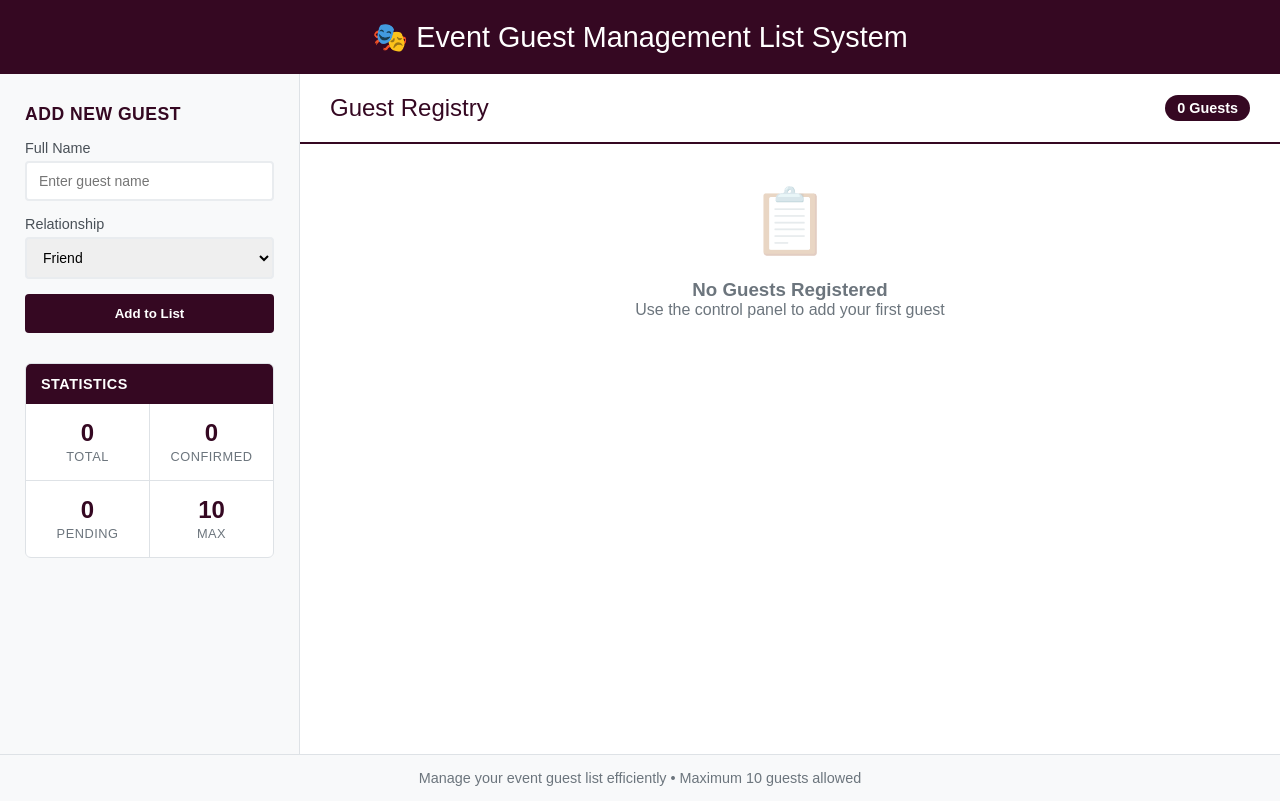
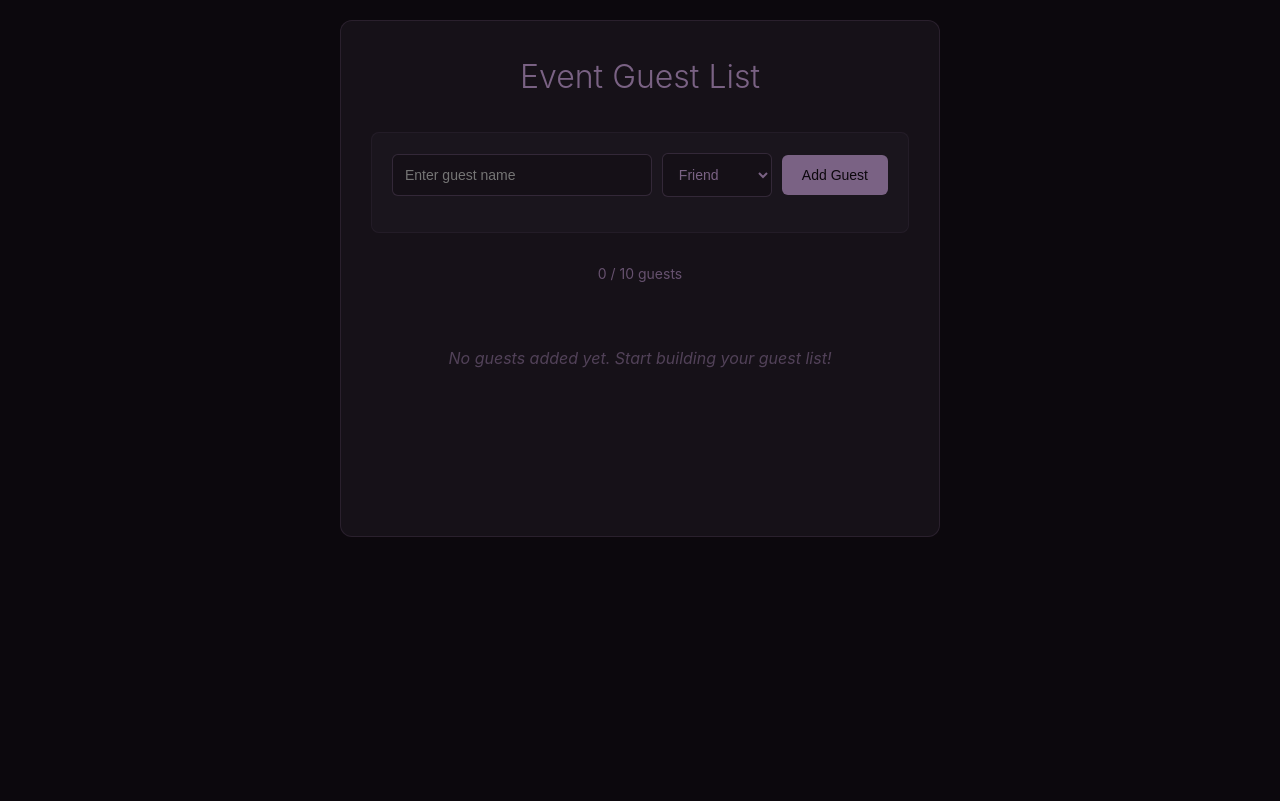
Before and after one commit to Grace-Eileen7/event-guest-list-manager, a plain HTML site: page index.html in a window 1280 px wide. Drawn offline with Linux system fonts and the light colour scheme.

Commit message:
Update UI layout and styling, changed position of containers and use deeper colors

```diff
--- a/index.html
+++ b/index.html
@@ -1,109 +1,77 @@
 <!DOCTYPE html>
 <html lang="en">
   <head>
-    <!-- Sets character encoding and responsive design -->
     <meta charset="UTF-8" />
+    <!-- Sets the character encoding to UTF-8 to support all characters -->
+
     <meta name="viewport" content="width=device-width, initial-scale=1.0" />
+    <!-- Makes the page responsive on all devices -->
 
-    <title>Document</title>
+    <title>Event Guest List!</title>
+    <!-- Title that appears in the browser tab -->
 
-    <!-- Link to external CSS stylesheet -->
     <link rel="stylesheet" href="style.css" />
+    <!-- Link to the external CSS file for styling -->
   </head>
+
   <body>
-    <!-- Header section -->
-    <div class="top-bar">
-      <h1>🎭 Event Guest Management List System</h1>
-    </div>
+    <!-- Page content starts here -->
+    <div class="container">
+      <!-- Wrapper div for layout and styling -->
 
-    <!-- Main content area containing form and guest list -->
-    <div class="main-area">
-      <!-- Left panel: Add guest form and statistics -->
-      <div class="control-panel">
+      <h1>Event Guest List</h1>
+      <!-- Main page heading -->
+
+      <div class="form-section">
+        <!-- Section that contains the form -->
+
+        <form id="guestForm">
           <!-- Form to add a new guest -->
-        <div class="form-section">
-          <div class="form-title">Add New Guest</div>
-          <form id="guestForm">
-            <!-- Guest name input -->
+
           <div class="form-group">
-              <label for="guestName">Full Name</label>
+            <!-- Groups input fields for layout -->
+
             <input
               type="text"
               id="guestName"
-                class="form-control"
               placeholder="Enter guest name"
               required
-              />
-            </div>
+            /><!-- Input field for entering the guest's name 'required' means the form won't submit if this is empty-->
 
-            <!-- Guest category/relationship selection -->
-            <div class="form-group">
-              <label for="guestCategory">Relationship</label>
-              <select id="guestCategory" class="form-control">
+            <select id="guestCategory">
+              <!-- Dropdown to select guest category -->
+
               <option value="friend">Friend</option>
               <option value="family">Family</option>
               <option value="colleague">Colleague</option>
             </select>
+
+            <button type="submit">Add Guest</button>
+            <!-- Button to submit the form and add guest -->
+          </div>
+        </form>
+
+        <div id="alertContainer"></div>
+        <!-- Area where alert messages (like errors) will show up -->
       </div>
 
-            <!-- Submit button -->
-            <button type="submit" class="btn-primary">Add to List</button>
-          </form>
+      <div class="guest-count">
+        <!-- Shows number of guests added -->
+
+        <span id="guestCount">0</span> / 10 guests
       </div>
 
-        <!-- Statistics section showing counts -->
-        <div class="stats-section">
-          <div class="stats-header">Statistics</div>
-          <div class="stats-grid">
-            <div class="stat-item">
-              <span class="stat-number" id="totalGuests">0</span>
-              <span class="stat-label">Total</span>
-            </div>
-            <div class="stat-item">
-              <span class="stat-number" id="attendingGuests">0</span>
-              <span class="stat-label">Confirmed</span>
-            </div>
-            <div class="stat-item">
-              <span class="stat-number" id="notAttendingGuests">0</span>
-              <span class="stat-label">Pending</span>
-            </div>
-            <div class="stat-item">
-              <span class="stat-number">10</span>
-              <span class="stat-label">Max</span>
-            </div>
+      <div class="guest-list" id="guestList">
+        <!-- List of added guests will appear here -->
+
+        <div class="empty-state" id="emptyState">
+          <!-- Default message when no guests are added yet -->
+          No guests added yet. Start building your guest list!
         </div>
       </div>
     </div>
 
-      <!-- Right panel: Displays guest list -->
-      <div class="guest-display">
-        <!-- Header showing title and count -->
-        <div class="guest-header">
-          <div class="guest-title">Guest Registry</div>
-          <div class="guest-count" id="guestCount">0 Guests</div>
-        </div>
-
-        <!-- Placeholder for dynamic alerts (e.g., error messages) -->
-        <div id="alertContainer"></div>
-
-        <!-- Container for guest list content -->
-        <div id="guestContainer">
-          <!-- Default empty state -->
-          <div class="empty-display">
-            <div class="empty-icon">📋</div>
-            <h3>No Guests Registered</h3>
-            <p>Use the control panel to add your first guest</p>
-          </div>
-        </div>
-      </div>
-    </div>
-
-    <!-- Footer or informational bar -->
-    <div class="bottom-bar">
-      Manage your event guest list efficiently • Maximum 10 guests allowed
-    </div>
-
-    <!-- Linking the main JavaScript file -->
-    <script src="src/index.js"></script>
+    <script src="src/script.js"></script>
+    <!-- Links the JavaScript file that handles all logic -->
   </body>
 </html>
--- a/style.css
+++ b/style.css
@@ -1,367 +1,259 @@
-/* RESET STYLES */
+/* Reset default browser styling and set box-sizing */
 * {
   margin: 0;
   padding: 0;
   box-sizing: border-box;
 }
 
-/* GLOBAL BODY STYLES */
+/* Base styles for the whole page */
 body {
-  font-family: "Arial", sans-serif;
-  background: white;
-  min-height: 100vh;
-  display: grid;
-  grid-template-rows: auto 1fr auto; /* top bar, main content, bottom bar */
+  font-family: -apple-system, BlinkMacSystemFont, "Segoe UI", Roboto, sans-serif;
+  background-color: #0c080d; /* dark background */
+  color: #7a6284; /* soft purple text */
+  line-height: 1.6;
+  padding: 20px;
 }
 
-/* TOP HEADER */
-.top-bar {
-  background: #350822;
-  color: white;
-  padding: 20px;
-  text-align: center;
-  position: sticky;
-  top: 0;
-  z-index: 100;
+/* Main container holding everything */
+.container {
+  max-width: 600px;
+  margin: 0 auto;
+  background-color: rgba(122, 98, 132, 0.1);
+  border-radius: 12px;
+  padding: 30px;
+  border: 1px solid rgba(122, 98, 132, 0.2);
 }
 
-.top-bar h1 {
-  font-size: 1.8rem;
-  font-weight: normal;
+/* Page title */
+h1 {
+  text-align: center;
+  margin-bottom: 30px;
+  color: #7a6284;
+  font-size: 2rem;
+  font-weight: 300;
 }
 
-/* MAIN GRID LAYOUT */
-.main-area {
-  display: grid;
-  grid-template-columns: 300px 1fr; /* sidebar and content */
-  height: calc(100vh - 120px);
-  overflow: hidden;
+/* Section with the form */
+.form-section {
+  margin-bottom: 30px;
+  padding: 20px;
+  background-color: rgba(122, 98, 132, 0.05);
+  border-radius: 8px;
+  border: 1px solid rgba(122, 98, 132, 0.1);
 }
 
-/* SIDEBAR PANEL */
-.control-panel {
-  background: #f8f9fa;
-  border-right: 1px solid #dee2e6;
-  padding: 30px 25px;
-  overflow-y: auto;
-}
-
-/* FORM SECTION */
-.form-section {
-  margin-bottom: 30px;
-}
-
-.form-title {
-  font-size: 1.1rem;
-  font-weight: 600;
-  color: #350822;
+/* Group input and dropdown neatly in one row */
+.form-group {
+  display: flex;
+  gap: 10px;
   margin-bottom: 15px;
-  text-transform: uppercase;
-  letter-spacing: 0.5px;
-}
-
-.form-group {
-  margin-bottom: 15px;
-}
-
-.form-group label {
-  display: block;
-  margin-bottom: 5px;
-  font-weight: 500;
-  color: #495057;
-  font-size: 0.9rem;
-}
-
-.form-control {
-  width: 100%;
-  padding: 10px 12px;
-  border: 2px solid #e9ecef;
-  border-radius: 4px;
-  font-size: 14px;
-  transition: border-color 0.2s;
-}
-
-.form-control:focus {
-  outline: none;
-  border-color: #350822;
-}
-
-/*  FORM BUTTON */
-.btn-primary {
-  width: 100%;
-  background: #350822;
-  color: white;
-  border: none;
-  padding: 12px;
-  border-radius: 4px;
-  font-weight: 600;
-  cursor: pointer;
-  transition: background-color 0.2s;
-}
-
-.btn-primary:hover {
-  background: #4a0c2e;
-}
-
-/*  STATS PANEL  */
-.stats-section {
-  background: white;
-  border: 1px solid #dee2e6;
-  border-radius: 6px;
-  overflow: hidden;
-}
-
-.stats-header {
-  background: #350822;
-  color: white;
-  padding: 12px 15px;
-  font-weight: 600;
-  font-size: 0.9rem;
-  text-transform: uppercase;
-  letter-spacing: 0.5px;
-}
-
-.stats-grid {
-  display: grid;
-  grid-template-columns: 1fr 1fr;
-  gap: 1px;
-  background: #dee2e6;
-}
-
-.stat-item {
-  background: white;
-  padding: 15px;
-  text-align: center;
-}
-
-.stat-number {
-  display: block;
-  font-size: 1.5rem;
-  font-weight: bold;
-  color: #350822;
-}
-
-.stat-label {
-  font-size: 0.8rem;
-  color: #6c757d;
-  text-transform: uppercase;
-  letter-spacing: 0.5px;
-}
-
-/* GUEST DISPLAY AREA */
-.guest-display {
-  background: white;
-  overflow-y: auto;
-  position: relative;
-}
-
-.guest-header {
-  position: sticky;
-  top: 0;
-  background: white;
-  border-bottom: 2px solid #350822;
-  padding: 20px 30px;
-  display: flex;
-  justify-content: space-between;
   align-items: center;
 }
 
-.guest-title {
-  font-size: 1.5rem;
-  font-weight: 300;
-  color: #350822;
+/* Text input styling */
+input[type="text"] {
+  flex: 1;
+  padding: 12px;
+  border: 1px solid rgba(122, 98, 132, 0.3);
+  border-radius: 6px;
+  background-color: rgba(12, 8, 13, 0.3);
+  color: #7a6284;
+  font-size: 14px;
 }
 
-.guest-count {
-  background: #350822;
-  color: white;
-  padding: 5px 12px;
-  border-radius: 15px;
-  font-size: 0.9rem;
-  font-weight: 600;
+/* Highlight input when active */
+input[type="text"]:focus {
+  outline: none;
+  border-color: #7a6284;
+  background-color: rgba(12, 8, 13, 0.5);
 }
 
-/*  GUEST CARDS GRID  */
-.guest-grid {
-  display: grid;
-  grid-template-columns: repeat(auto-fill, minmax(280px, 1fr));
-  gap: 20px;
-  padding: 30px;
+/* Dropdown styles */
+select {
+  padding: 12px;
+  border: 1px solid rgba(122, 98, 132, 0.3);
+  border-radius: 6px;
+  background-color: rgba(12, 8, 13, 0.3);
+  color: #7a6284;
+  font-size: 14px;
 }
 
-/* INDIVIDUAL GUEST CARD */
-.guest-card {
-  background: white;
-  border: 1px solid #dee2e6;
-  border-radius: 8px;
-  overflow: hidden;
-  transition: all 0.3s;
-  position: relative;
+/* Button styles */
+button {
+  padding: 12px 20px;
+  border: none;
+  border-radius: 6px;
+  background-color: #7a6284;
+  color: #0c080d;
+  cursor: pointer;
+  font-size: 14px;
+  font-weight: 500;
+  transition: all 0.2s ease;
 }
 
-.guest-card:hover {
-  box-shadow: 0 2px 6px rgba(53, 8, 34, 0.1);
+/* Button hover effect */
+button:hover {
+  background-color: rgba(122, 98, 132, 0.8);
   transform: translateY(-1px);
 }
 
-/* Guest card header styles */
-.guest-card-header {
-  background: linear-gradient(45deg, #350822, #5a1538);
-  color: white;
-  padding: 15px;
-  position: relative;
+/* Button click effect */
+button:active {
+  transform: translateY(0);
 }
 
+/* Shows how many guests have been added */
+.guest-count {
+  text-align: center;
+  margin-bottom: 20px;
+  font-size: 14px;
+  color: rgba(122, 98, 132, 0.8);
+}
+
+/* Area where guest cards appear */
+.guest-list {
+  min-height: 200px;
+}
+
+/* Each individual guest card */
+.guest-item {
+  display: flex;
+  align-items: center;
+  justify-content: space-between;
+  padding: 15px;
+  margin-bottom: 10px;
+  background-color: rgba(122, 98, 132, 0.1);
+  border-radius: 8px;
+  border: 1px solid rgba(122, 98, 132, 0.2);
+  animation: slideIn 0.3s ease;
+}
+
+/* Animation for guest cards sliding in */
+@keyframes slideIn {
+  from {
+    opacity: 0;
+    transform: translateX(-20px);
+  }
+  to {
+    opacity: 1;
+    transform: translateX(0);
+  }
+}
+
+/* Info section inside each guest card */
+.guest-info {
+  flex: 1;
+}
+
+/* Name of the guest */
 .guest-name {
-  font-size: 1.1rem;
-  font-weight: 600;
+  font-weight: 500;
   margin-bottom: 5px;
 }
 
-.guest-category {
-  font-size: 0.8rem;
-  opacity: 0.9;
-  text-transform: uppercase;
-  letter-spacing: 0.5px;
+/* Other details like category, RSVP, time */
+.guest-details {
+  font-size: 12px;
+  color: rgba(122, 98, 132, 0.7);
+  display: flex;
+  gap: 15px;
+  align-items: center;
 }
 
-/* Attendance status indicator */
-.guest-status {
-  position: absolute;
-  top: 15px;
-  right: 15px;
-  width: 12px;
-  height: 12px;
-  border-radius: 50%;
-  background: #4caf50; /* Confirmed */
-  border: 2px solid white;
+/* Styling for tags showing friend/family/colleague */
+.category-tag {
+  padding: 2px 8px;
+  border-radius: 12px;
+  font-size: 11px;
+  font-weight: 500;
 }
 
-.guest-status.not-attending {
-  background: #f44336; /* Not confirmed */
+/* Different background colors for each category */
+.category-friend {
+  background-color: rgba(122, 98, 132, 0.2);
+  color: #7a6284;
 }
 
-.guest-card-body {
-  padding: 15px;
+.category-family {
+  background-color: rgba(122, 98, 132, 0.3);
+  color: #7a6284;
 }
 
-.guest-meta {
-  font-size: 0.8rem;
-  color: #6c757d;
-  margin-bottom: 15px;
+.category-colleague {
+  background-color: rgba(122, 98, 132, 0.25);
+  color: #7a6284;
 }
 
-/* Guest card action buttons */
+/* RSVP text status styling */
+.rsvp-status {
+  font-weight: 500;
+}
+
+.rsvp-attending {
+  color: #7a6284;
+}
+
+.rsvp-not-attending {
+  color: rgba(122, 98, 132, 0.6);
+}
+
+/* Container for action buttons (edit, remove, rsvp) */
 .guest-actions {
   display: flex;
   gap: 8px;
-  justify-content: flex-end;
 }
 
-/* SMALL BUTTONS */
-.btn-sm {
+/* Reusable button styles */
+.btn-small {
   padding: 6px 12px;
-  border: none;
-  border-radius: 4px;
-  font-size: 0.8rem;
-  cursor: pointer;
-  transition: all 0.2s;
+  font-size: 12px;
 }
 
+/* Remove button */
+.btn-remove {
+  background-color: rgba(122, 98, 132, 0.3);
+  color: #7a6284;
+}
+
+.btn-remove:hover {
+  background-color: rgba(122, 98, 132, 0.5);
+}
+
+/* Edit button */
 .btn-edit {
-  background: #17a2b8;
-  color: white;
+  background-color: rgba(122, 98, 132, 0.2);
+  color: #7a6284;
 }
 
 .btn-edit:hover {
-  background: #138496;
+  background-color: rgba(122, 98, 132, 0.4);
 }
 
-.btn-toggle {
-  background: #ffc107;
-  color: #212529;
+/* RSVP toggle button */
+.btn-rsvp {
+  background-color: rgba(122, 98, 132, 0.25);
+  color: #7a6284;
 }
 
-.btn-toggle:hover {
-  background: #e0a800;
+.btn-rsvp:hover {
+  background-color: rgba(122, 98, 132, 0.45);
 }
 
-.btn-remove {
-  background: #dc3545;
-  color: white;
+/* Message shown when no guests have been added yet */
+.empty-state {
+  text-align: center;
+  padding: 40px;
+  color: rgba(122, 98, 132, 0.6);
+  font-style: italic;
 }
 
-.btn-remove:hover {
-  background: #c82333;
+/* Alert box styles */
+.alert {
+  padding: 10px 15px;
+  margin-bottom: 15px;
+  border-radius: 6px;
+  background-color: rgba(122, 98, 132, 0.2);
+  border: 1px solid rgba(122, 98, 132, 0.3);
+  color: #7a6284;
+  font-size: 14px;
 }
-
-/* EMPTY STATE MESSAGE */
-.empty-display {
-  display: flex;
-  flex-direction: column;
-  align-items: center;
-  justify-content: center;
-  height: 100%;
-  color: #6c757d;
-  text-align: center;
-  padding: 40px;
-}
-
-.empty-icon {
-  font-size: 4rem;
-  margin-bottom: 20px;
-  opacity: 0.3;
-}
-
-/* ALERT STYLES */
-.alert {
-  position: fixed;
-  top: 80px;
-  right: 20px;
-  padding: 12px 20px;
-  border-radius: 6px;
-  font-weight: 500;
-  z-index: 1000;
-  box-shadow: 0 4px 12px rgba(0, 0, 0, 0.15);
-}
-
-.alert.warning {
-  background: #fff3cd;
-  color: #856404;
-  border: 1px solid #ffeaa7;
-}
-
-.alert.error {
-  background: #f8d7da;
-  color: #721c24;
-  border: 1px solid #f5c6cb;
-}
-
-/*  BOTTOM FOOTER  */
-.bottom-bar {
-  background: #f8f9fa;
-  border-top: 1px solid #dee2e6;
-  padding: 15px 20px;
-  text-align: center;
-  font-size: 0.9rem;
-  color: #6c757d;
-}
-
-/*  RESPONSIVE DESIGN  */
-@media (max-width: 768px) {
-  .main-area {
-    grid-template-columns: 1fr;
-    grid-template-rows: auto 1fr;
-    height: auto;
-  }
-
-  .control-panel {
-    border-right: none;
-    border-bottom: 1px solid #dee2e6;
-  }
-
-  .guest-grid {
-    grid-template-columns: 1fr;
-    padding: 20px;
-  }
-}
```
Lines whose indentation alone changed are shown as unchanged.
